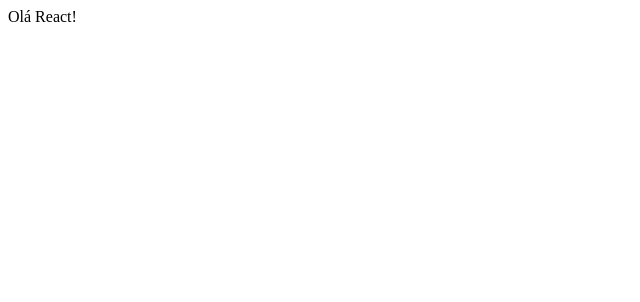
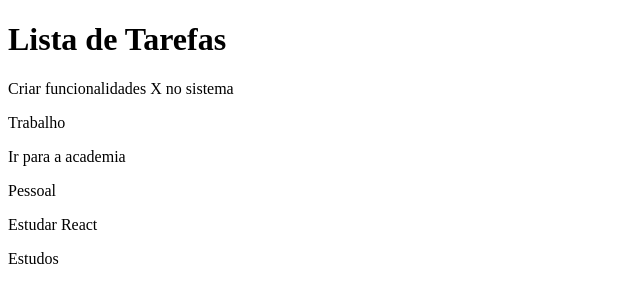
Before and after one commit to Almir-git-unifc/ToDo_crud-app_react, a React (Vite) app: page / in a window 1280 px wide. Shown: the top 302 px of the page, without its empty margins (0-640 px from the left). Built offline with nearby package versions, Linux system fonts and the light colour scheme.

Commit message:
feat(react): v00.01.000 - react vite struct layout with text and category

```diff
--- a/src/App.jsx
+++ b/src/App.jsx
@@ -1,11 +1,44 @@
+import { useState } from 'react'
 
-function App() {
+function App () {
+  const [todos, setTodos] = useState([
+    {
+      id: 1,
+      text: 'Criar funcionalidades X no sistema',
+      category: 'Trabalho',
+      isCompleted: false
+    },
+    {
+      id: 2,
+      text: 'Ir para a academia',
+      category: 'Pessoal',
+      isCompleted: false
+    },
+    {
+      id: 3,
+      text: 'Estudar React',
+      category: 'Estudos',
+      isCompleted: false
+    }
+  ])
 
   return (
-      <div>
-          Olá React!
+    <div className='App'>
+      <h1>Lista de Tarefas</h1>
+      <div className='todo-list'>
+        {todos.map(todo => (
+          <div className='todo'>
+            <div className='content'>
+              <p>{todo.text}</p>
+			  <p className="category">
+				{todo.category}
+			  </p>
+            </div>
+          </div>
+        ))}
       </div>
-  )
+    </div>
+  );
 }
 
 export default App
--- /dev/null
+++ b/src/components/Todo.jsx
@@ -0,0 +1,5 @@
+const Todo = () => {
+  return <div>Todo</div>
+}
+
+export default Todo
```
Also changed, not shown: 1 other file (tests, documents, lock files or other folders).
